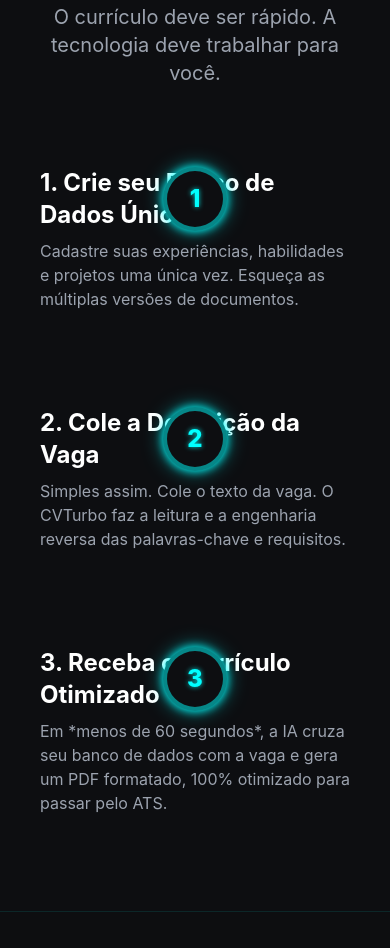
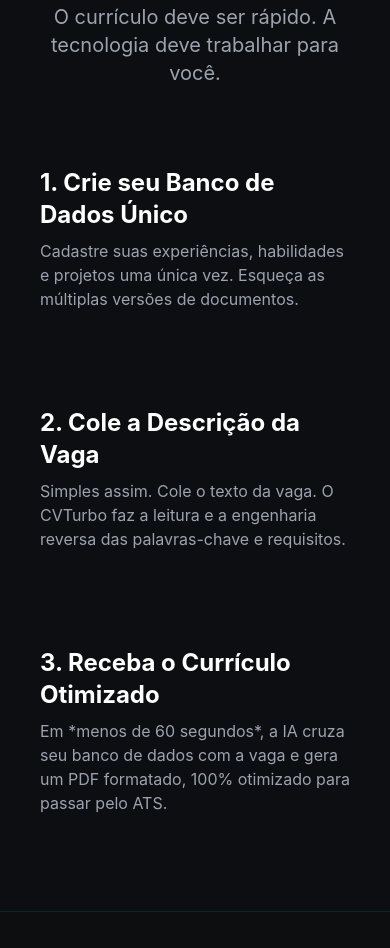
Before and after one commit to CVTurbo/landing-page, a plain HTML site: page index.html in a window 390 px wide. Shown: the part 2000-2948 px from the top of the page. Drawn offline with nearby package versions, Linux system fonts and the light colour scheme.

Commit message:
fix: Arruma os números

```diff
--- a/index.html
+++ b/index.html
@@ -263,7 +263,8 @@
 
                         <!-- Ponto Central Absoluto 1 (Snaps to the line on Desktop) -->
                         <div class="
-                            flex justify-center w-full order-1 py-4                  /* Mobile: full width, centered */
+                            hidden md:flex
+                            justify-center w-full order-1 py-4                  /* Mobile: full width, centered */
                             md:w-auto md:p-0 md:order-2 md:absolute                  /* Desktop: absolute positioning */
                             md:left-1/2 md:top-1/2 md:transform md:-translate-x-1/2 md:-translate-y-1/2
                         ">
@@ -283,7 +284,8 @@
 
                         <!-- Ponto Central Absoluto 2 (Snaps to the line on Desktop) -->
                         <div class="
-                            flex justify-center w-full order-1 py-4                  /* Mobile: full width, centered */
+                            hidden md:flex
+                            justify-center w-full order-1 py-4                  /* Mobile: full width, centered */
                             md:w-auto md:p-0 md:order-2 md:absolute                  /* Desktop: absolute positioning */
                             md:left-1/2 md:top-1/2 md:transform md:-translate-x-1/2 md:-translate-y-1/2
                         ">
@@ -309,7 +311,8 @@
 
                         <!-- Ponto Central Absoluto 3 (Snaps to the line on Desktop) -->
                          <div class="
-                            flex justify-center w-full order-1 py-4                  /* Mobile: full width, centered */
+                            hidden md:flex
+                            justify-center w-full order-1 py-4                  /* Mobile: full width, centered */
                             md:w-auto md:p-0 md:order-2 md:absolute                  /* Desktop: absolute positioning */
                             md:left-1/2 md:top-1/2 md:transform md:-translate-x-1/2 md:-translate-y-1/2
                         ">
```
